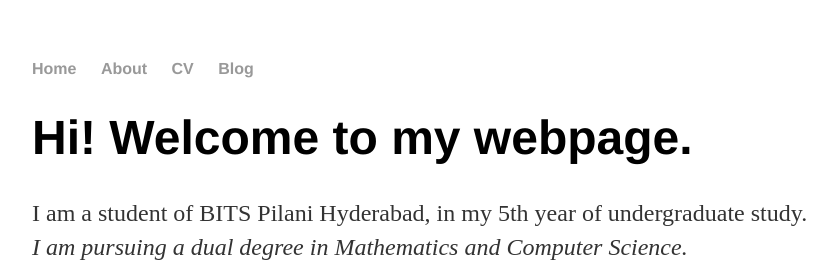
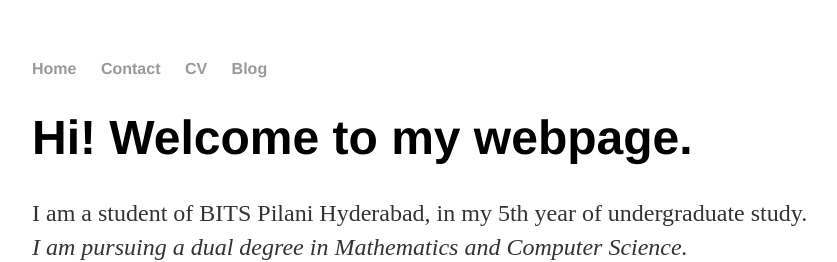
Before and after one commit to ahana204/ahana204.github.io, a Jekyll site: the page built from index.html, in a window 1280 px wide. Shown: the top 262 px of the page, without its empty margins (160-997 px from the left). Built offline with Jekyll 4.4.1, drawn with Linux system fonts in a browser that asks for light colours.

Commit message:
Update default.html
Changed About -> Contact.

```diff
--- a/_layouts/default.html
+++ b/_layouts/default.html
@@ -9,7 +9,7 @@
 			<nav>
 	    		<ul>
 	        		<li><a href="/">Home</a></li>
-		        	<li><a href="/about/index.html">About</a></li>
+		        	<li><a href="/contact/index.html">Contact</a></li>
 	        		<li><a href="/cv/index.html">CV</a></li>
 	        		<li><a href="/blog/index.html">Blog</a></li>
 	    		</ul>
```
